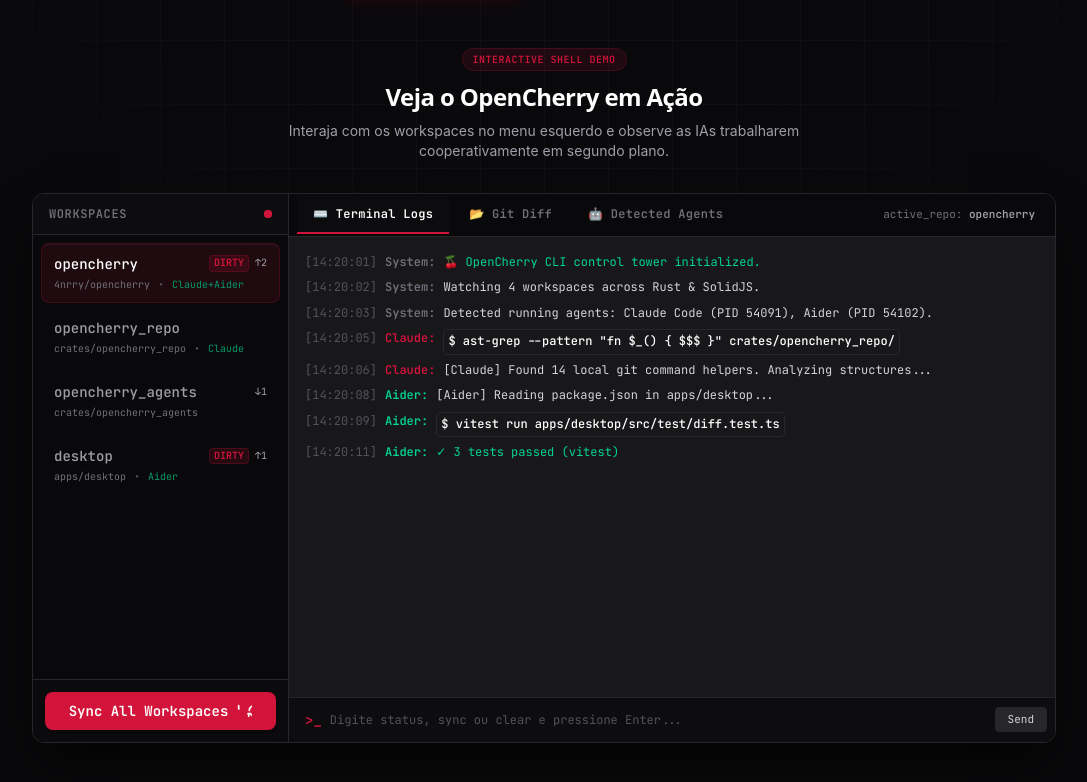
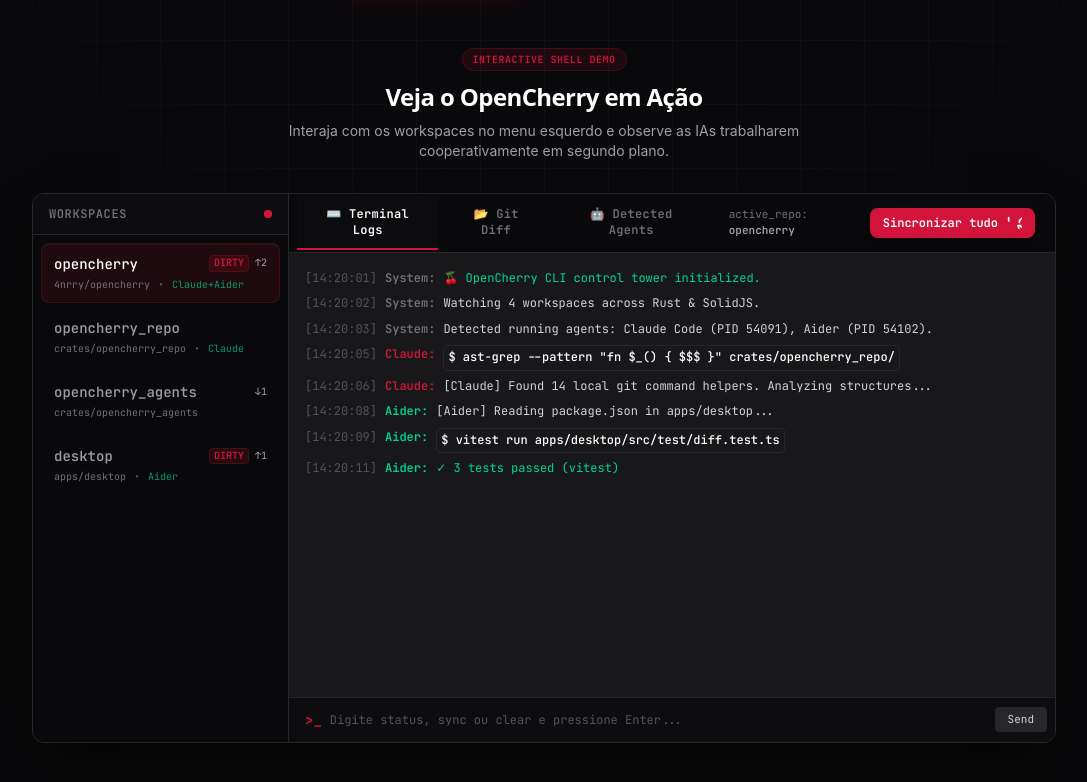
Before and after one commit to 4nrry/opencherry, an Astro site in the folder apps/website/: page / in a window 1280 px wide. Shown: the part 600-1382 px from the top of the page, without its empty margins (96-1183 px from the left). Built offline with nearby package versions, Linux system fonts and the light colour scheme; Astro itself is replaced by a stand-in of ours.

Commit message:
feat(website): add sync-all demo CTA

```diff
--- a/apps/website/src/components/InteractiveDemo.tsx
+++ b/apps/website/src/components/InteractiveDemo.tsx
@@ -204,7 +204,7 @@
     <div class="w-full max-w-5xl mx-auto bg-obsidian-light border border-obsidian-border rounded-xl shadow-2xl shadow-black/80 overflow-hidden font-mono text-sm flex flex-col md:flex-row h-[550px] relative z-20">
 
       {/* 1. Left Sidebar: Repo list */}
-      <div class="w-full md:w-64 bg-obsidian border-r border-obsidian-border flex flex-col justify-between shrink-0">
+      <div class="w-full md:w-64 bg-obsidian border-r border-obsidian-border flex flex-col shrink-0">
         <div>
           {/* Header */}
           <div class="px-4 py-3 border-b border-obsidian-border flex items-center justify-between bg-obsidian-light/50">
@@ -265,31 +265,14 @@
           </div>
         </div>
 
-        {/* Action Button: Parallel commit */}
-        <div class="p-3 border-t border-obsidian-border bg-obsidian-light/30">
-          <button
-            onClick={triggerSimulation}
-            disabled={isSimulating()}
-            class={`w-full py-2 px-3 rounded-lg flex items-center justify-center space-x-2 font-semibold transition-all duration-300 shadow-md ${
-              isSimulating()
-                ? 'bg-cherry/20 text-cherry/60 cursor-not-allowed border border-cherry/10 animate-pulse'
-                : 'bg-cherry text-white hover:bg-cherry/90 hover:scale-[1.01] hover:shadow-cherry/10 active:scale-[0.99] border border-cherry/30'
-            }`}
-          >
-            <span>{isSimulating() ? 'Syncing...' : 'Sync All Workspaces'}</span>
-            <svg class={`w-4 h-4 ${isSimulating() ? 'animate-spin' : ''}`} fill="none" viewBox="0 0 24 24" stroke="currentColor">
-              <path stroke-linecap="round" stroke-linejoin="round" stroke-width="2.5" d="M4 4v5h.582m15.356 2A8.001 8.001 0 1121.21 16H18m0 0H22m-3 0v4" />
-            </svg>
-          </button>
-        </div>
       </div>
 
       {/* 2. Right Main Panel */}
       <div class="flex-1 flex flex-col min-w-0 bg-obsidian-card">
 
         {/* Tab Headers */}
-        <div class="flex items-center justify-between border-b border-obsidian-border bg-obsidian px-2 py-0.5 shrink-0">
-          <div class="flex items-center space-x-1">
+        <div class="flex flex-col sm:flex-row sm:items-center sm:justify-between gap-2 border-b border-obsidian-border bg-obsidian px-2 py-2 sm:py-0.5 shrink-0">
+          <div class="flex items-center space-x-1 overflow-x-auto">
             <button
               onClick={() => setActiveTab('logs')}
               class={`px-4 py-2.5 border-b-2 text-xs font-semibold tracking-wide transition-all ${
@@ -322,8 +305,24 @@
             </button>
           </div>
 
-          <div class="text-[11px] text-zinc-500 px-3 hidden sm:block">
-            active_repo: <span class="text-zinc-400 font-bold">{activeRepo()}</span>
+          <div class="flex items-center gap-3 px-1 sm:px-3">
+            <div class="text-[11px] text-zinc-500 hidden sm:block">
+              active_repo: <span class="text-zinc-400 font-bold">{activeRepo()}</span>
+            </div>
+            <button
+              onClick={triggerSimulation}
+              disabled={isSimulating()}
+              class={`w-full sm:w-auto py-2 sm:py-1.5 px-3 rounded-lg flex items-center justify-center space-x-2 text-xs font-semibold transition-all duration-300 shadow-md whitespace-nowrap ${
+                isSimulating()
+                  ? 'bg-cherry/20 text-cherry/60 cursor-not-allowed border border-cherry/10 animate-pulse'
+                  : 'bg-cherry text-white hover:bg-cherry/90 hover:scale-[1.01] hover:shadow-cherry/10 active:scale-[0.99] border border-cherry/30'
+              }`}
+            >
+              <span>{isSimulating() ? 'Sincronizando...' : 'Sincronizar tudo'}</span>
+              <svg class={`w-4 h-4 ${isSimulating() ? 'animate-spin' : ''}`} fill="none" viewBox="0 0 24 24" stroke="currentColor">
+                <path stroke-linecap="round" stroke-linejoin="round" stroke-width="2.5" d="M4 4v5h.582m15.356 2A8.001 8.001 0 1121.21 16H18m0 0H22m-3 0v4" />
+              </svg>
+            </button>
           </div>
         </div>
 
```
